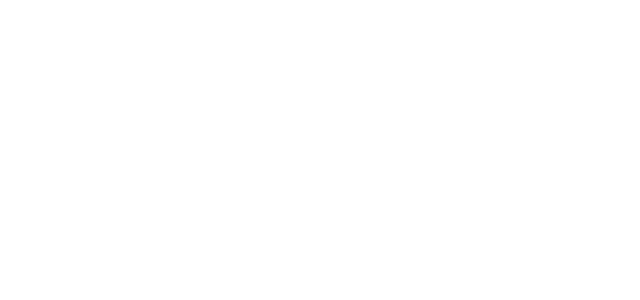
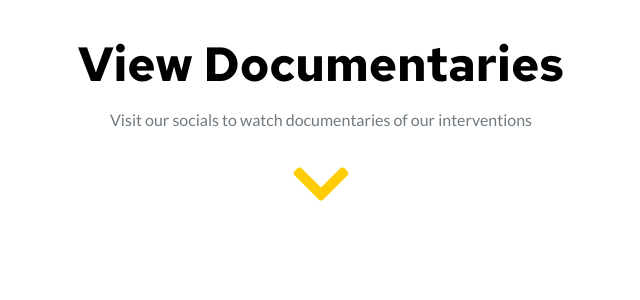
Before and after one commit to coderismail22/project-cnrs-client, a React (Vite) app: page / in a window 1280 px wide. Shown: the top 300 px of the page, without its empty margins (319-959 px from the left). Built offline with nearby package versions, Linux system fonts and the light colour scheme; a web font is replaced by a local one.

Commit message:
complete text portion of documentaries component

```diff
--- a/index.html
+++ b/index.html
@@ -22,6 +22,10 @@
       href="https://fonts.googleapis.com/css2?family=Oswald:wght@200..700&display=swap"
       rel="stylesheet"
     />
+    <link
+      href="https://fonts.googleapis.com/css2?family=Red+Hat+Text:ital,wght@0,300..700;1,300..700&display=swap"
+      rel="stylesheet"
+    />
   </head>
   <body>
     <div id="root"></div>
--- a/package.json
+++ b/package.json
@@ -13,6 +13,7 @@
     "clsx": "^2.1.1",
     "react": "^18.3.1",
     "react-dom": "^18.3.1",
+    "react-icons": "^5.3.0",
     "react-router-dom": "^6.26.1"
   },
   "devDependencies": {
--- /dev/null
+++ b/src/pages/Home/Documentaries/Documentaries.jsx
@@ -0,0 +1,21 @@
+import { FaChevronDown } from "react-icons/fa";
+
+const Documentaries = () => {
+  return (
+    <div>
+      {/* Text */}
+      <div className="text-center p-5 flex flex-col items-center justify-center">
+        <h1 className="font-redhat text-5xl font-extrabold my-5">
+          View Documentaries
+        </h1>
+        <p className="font-lato text-[#707A80] text">
+          Visit our socials to watch documentaries of our interventions
+        </p>
+        <FaChevronDown  className=" size-16 text-[#FFCD05] my-5" />
+      </div>
+      {/* Down Arrow */}
+    </div>
+  );
+};
+
+export default Documentaries;
--- a/src/pages/Home/Home/Home.jsx
+++ b/src/pages/Home/Home/Home.jsx
@@ -1,11 +1,14 @@
 // import HeroSection from "../HeroSection/HeroSection";
 // import HomeCards from "../HomeCards/HomeCards";
+
+import Documentaries from "../Documentaries/Documentaries";
 
 const Home = () => {
   return (
     <div>
       {/* <HeroSection /> */}
       {/* <HomeCards /> */}
+      <Documentaries />
     </div>
   );
 };
--- a/tailwind.config.js
+++ b/tailwind.config.js
@@ -8,6 +8,7 @@
         lato: ["lato", "sans-serif"],
         palanquin: ["Palanquin Dark", "sans-serif"],
         oswald: ["Oswald", "sans-serif"],
+        redhat: ["Red Hat Text", "sans-serif"],
       },
     },
   },
```
Also changed, not shown: 1 other file (tests, documents, lock files or other folders).
